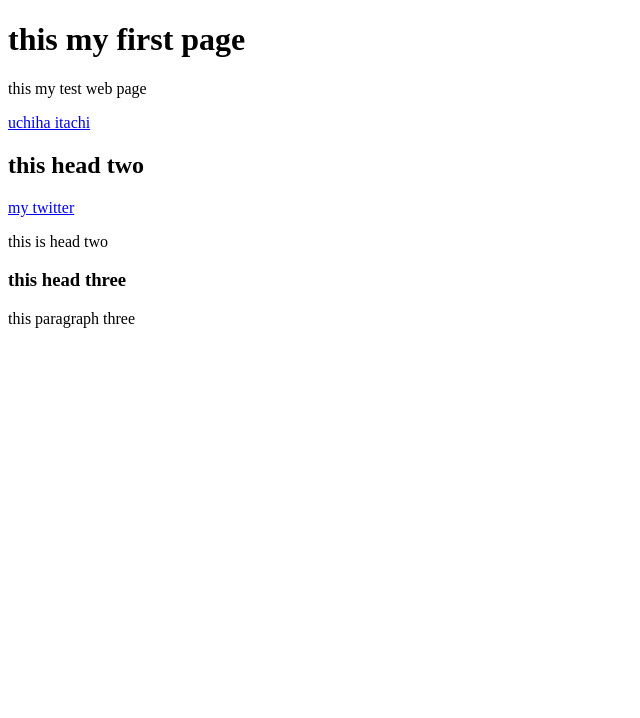
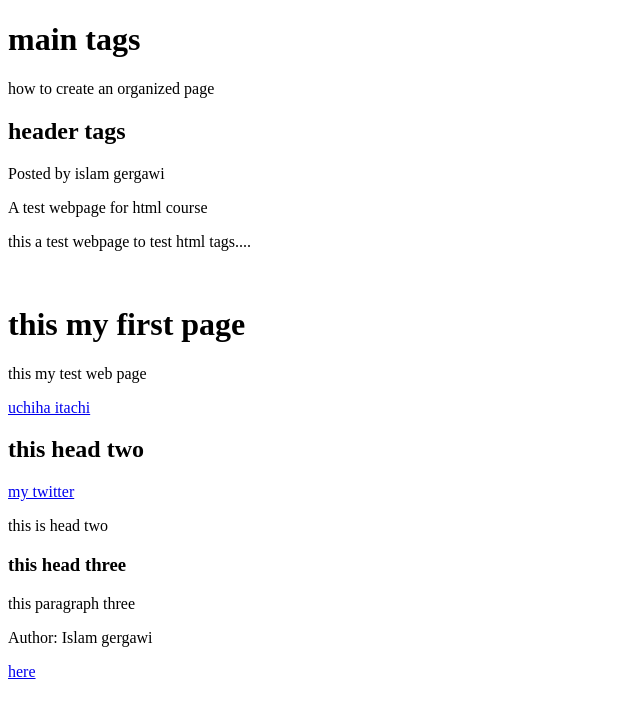
Before and after one commit to Islamgergawi/alx_html_css, a plain HTML site: page html_basic/index.html in a window 1280 px wide. Shown: the whole page, without its empty margins (0-640 px from the left). Drawn offline with Linux system fonts and the light colour scheme.

Commit message:
3. Make a cool website

```diff
--- a/html_basic/index.html
+++ b/html_basic/index.html
@@ -6,6 +6,20 @@
 <title> MY first page </title>
 </head>
 <body>
+<main>
+<h1>main tags</h1>
+<P>how to create an organized page</P>
+<article>
+  <header>
+    <h2>header tags</h2>
+    <p>Posted by islam gergawi</p>
+    <p>A test webpage for html course</p>
+  </header>
+  <p>this a test webpage to test html tags....</p><br>
+
+</footer>
+</article>
+</main>
 <h1>
 this my first page<br>
 </h1>
@@ -17,4 +31,7 @@ this my first page<br>
 <p>this is head two</p>
 <h3>this head three </h3>
 <p> this paragraph three</p>
+<footer>
+  <p>Author: Islam gergawi</p>
+  <p><a href="islamgergawi" target="_blank">here</a></p>
 </body>
```
